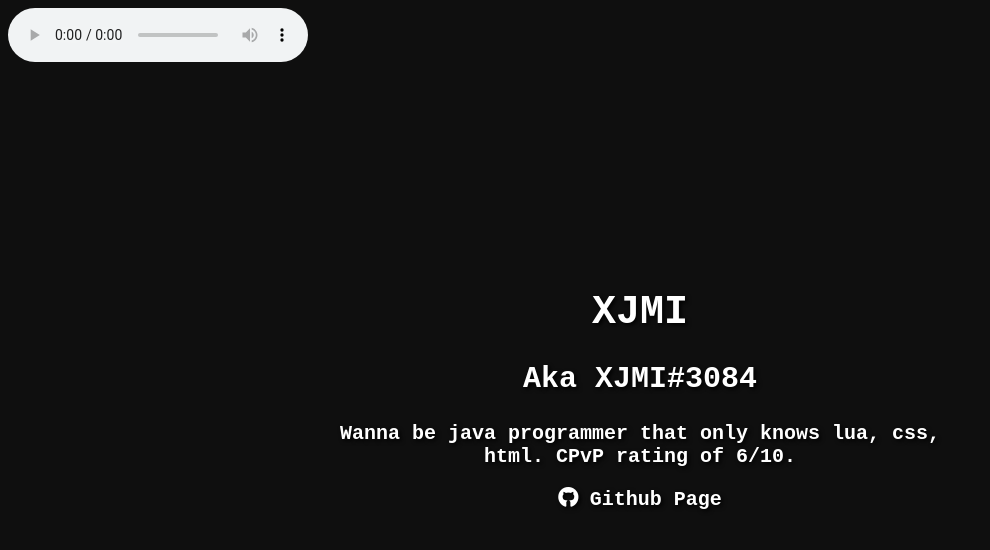
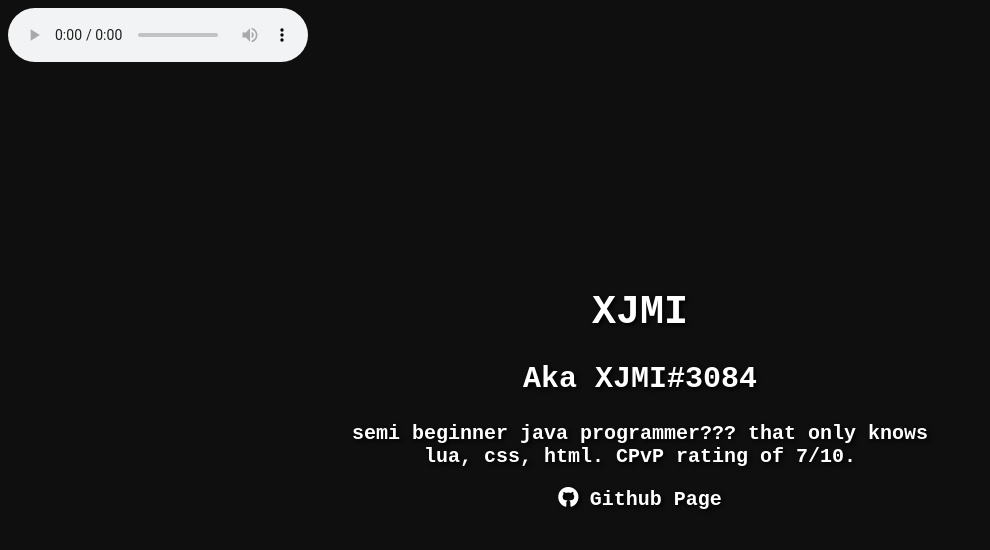
Before and after one commit to XJMI/XJMI, a plain HTML site: page index.html in a window 1280 px wide. Shown: the whole page, without its empty margins (0-990 px from the left). Drawn offline with Linux system fonts and the light colour scheme.

Commit message:
Update index.html
fag3 of the day

```diff
--- a/index.html
+++ b/index.html
@@ -65,7 +65,7 @@
         <div id="content" class="contentpane">
             <h1>XJMI</h1>
             <h2>Aka XJMI#3084</h2>
-            <h4>Wanna be java programmer that only knows lua, css, html. CPvP rating of 6/10.<br>
+            <h4>semi beginner java programmer??? that only knows lua, css, html. CPvP rating of 7/10.<br>
             <p>
                 <i class="fab fa-github"></i> <a href="https://github.com/XJMI">Github Page</a><br>
             </p>
```
